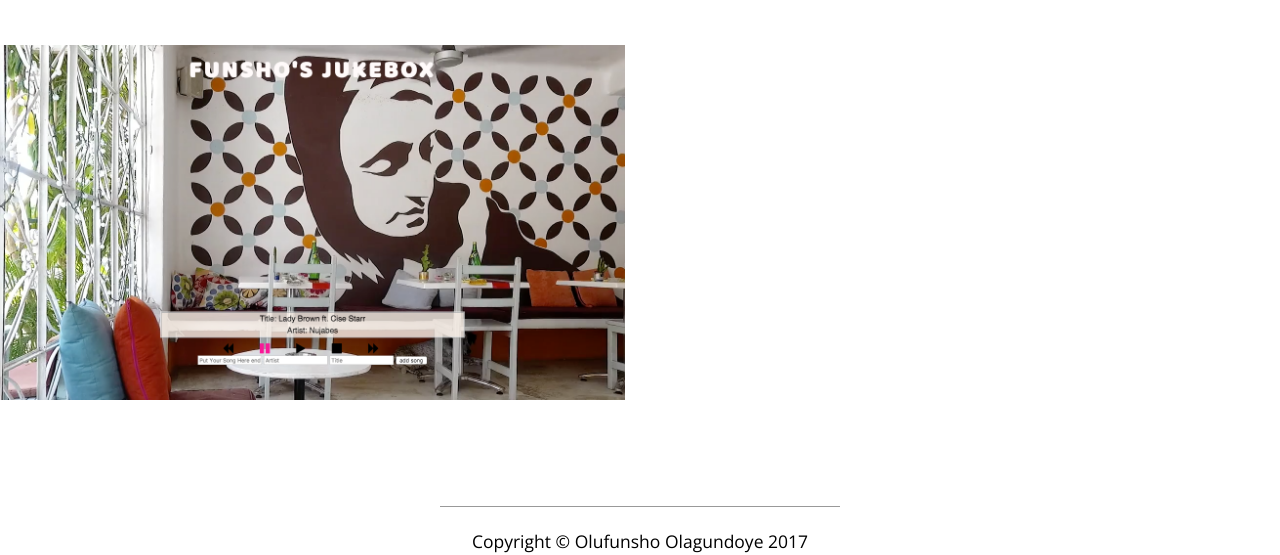
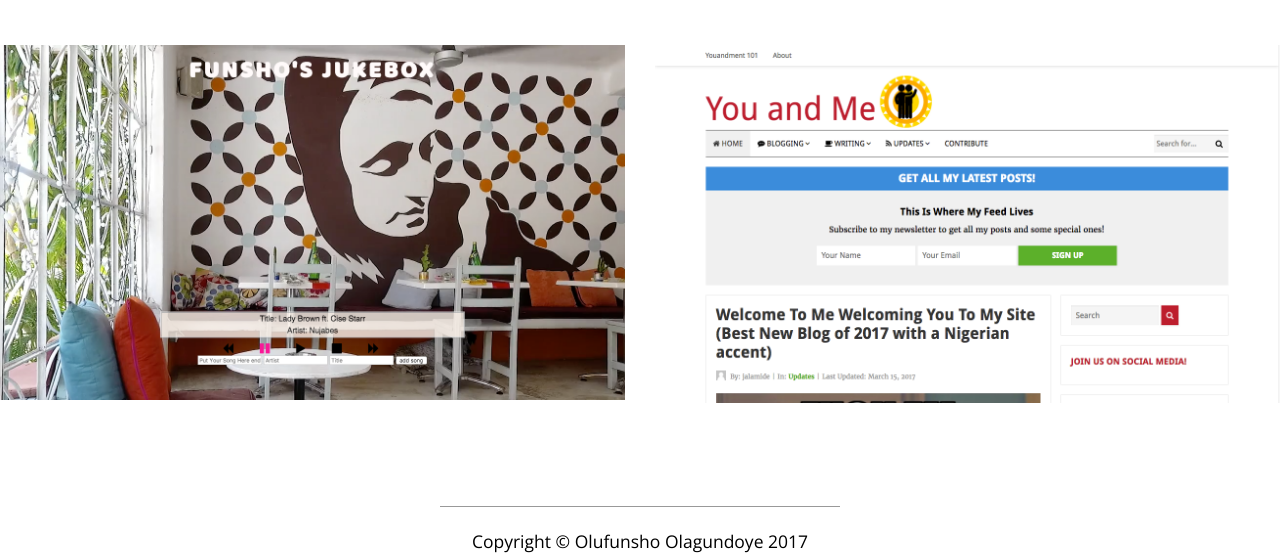
Before and after one commit to Funsholag/funsholag.github.io, a plain HTML site: page project.html in a window 1280 px wide. Shown: the part 802-1357 px from the top of the page. Drawn offline with nearby package versions, Linux system fonts and the light colour scheme.

Commit message:
Added latest project to projects page and added new resume to contact page

```diff
--- a/project.html
+++ b/project.html
@@ -70,6 +70,18 @@
         <br>
         <p class="white-text text-center">This app is intended to test JavaScript objects in a Jukebox that allows users to skip, play, stop, and pause music.</p>
       </div>
+    <!-- </div> -->
+    <!-- <div class="row"> -->
+      <div class="col-md-6 portfolio-item">
+        <h3 class= "text-center">
+          <a class="projectTitle" href="http://youandment.com/">You and Me</a>
+        </h3>
+
+        <a href="http://youandment.com/">
+            <img class="img-responsive" src="images/youandme.png">
+        </a>
+        <p class="white-text text-center">Created this website with Wordpress for a client.</p>
+      </div>
     </div>
     <hr>
 
```
Also changed, not shown: contact.html (+2 -2 lines), images/youandme.png (added), 4 other files.
